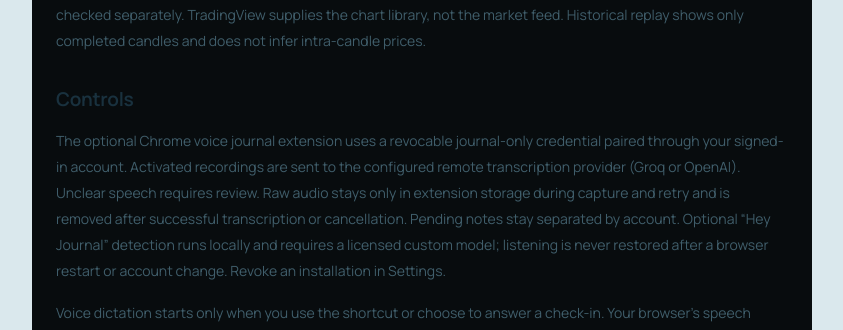
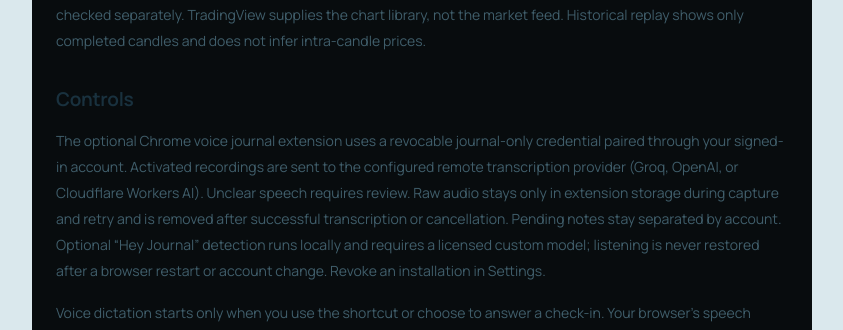
Before and after one commit to ArchesAutomation/StillSignal, a Next.js app: page /privacy in a window 1280 px wide. Shown: the part 1128-1458 px from the top of the page, without its empty margins (218-1061 px from the left). Built offline with nearby package versions, Linux system fonts and the light colour scheme.

Commit message:
Identify Cloudflare transcription in the existing privacy information

```diff
--- a/src/app/privacy/page.tsx
+++ b/src/app/privacy/page.tsx
@@ -62,7 +62,7 @@ export default function Privacy() {
         The optional Chrome voice journal extension uses a revocable
         journal-only credential paired through your signed-in account. Activated
         recordings are sent to the configured remote transcription provider
-        (Groq or OpenAI). Unclear speech requires review. Raw audio stays only
+        (Groq, OpenAI, or Cloudflare Workers AI). Unclear speech requires review. Raw audio stays only
         in extension storage during capture and retry and is removed after
         successful transcription or cancellation. Pending notes stay separated
         by account. Optional “Hey Journal” detection runs locally and requires a
```
